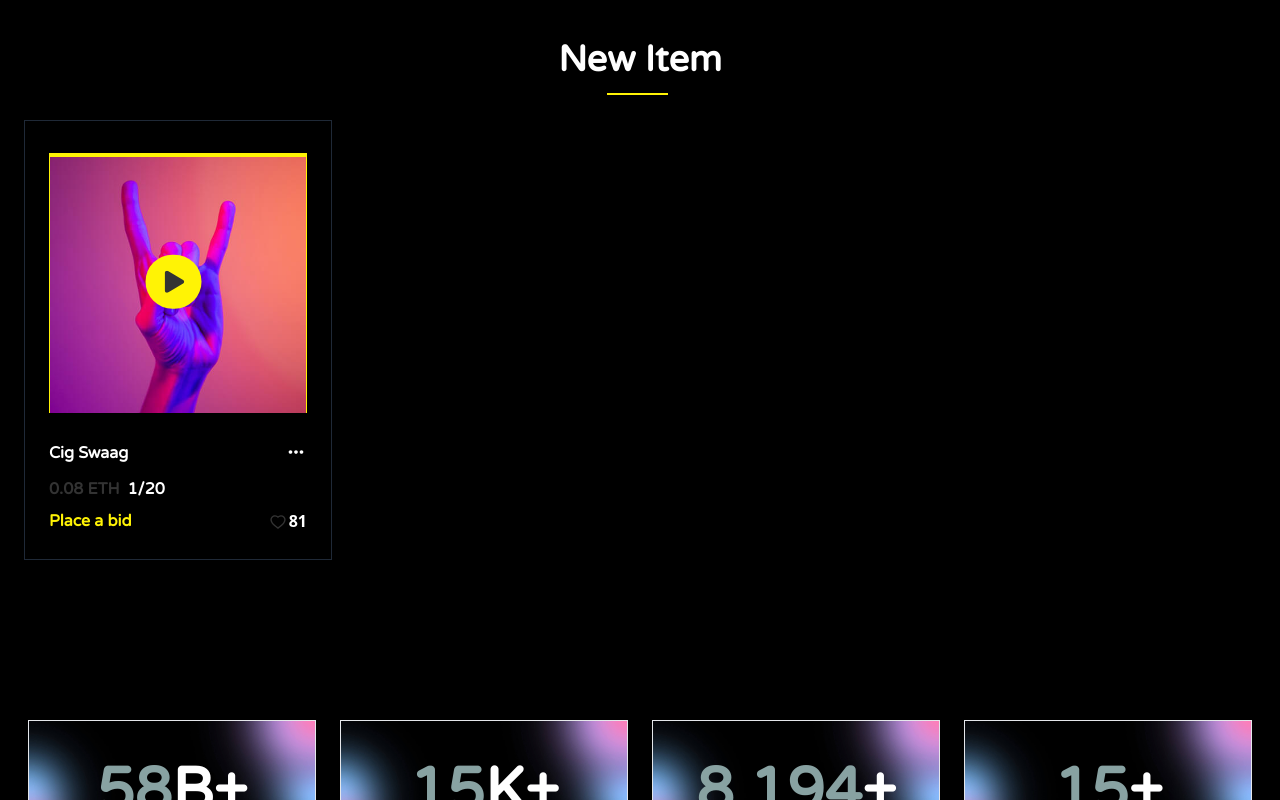
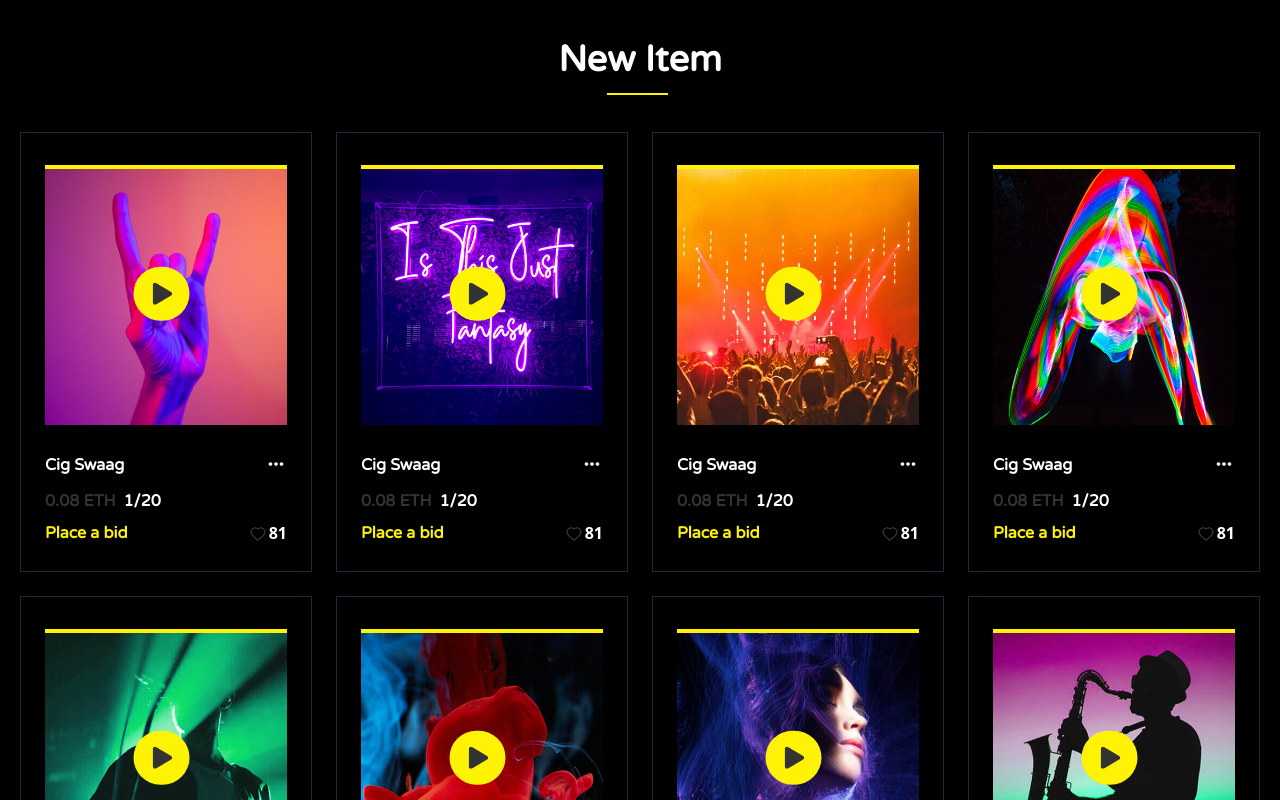
Before and after one commit to BabluMia/NFT, a React (Create React App) app: page / in a window 1280 px wide. Shown: the part 1200-2000 px from the top of the page. Built offline with nearby package versions, Linux system fonts and the light colour scheme.

Commit message:
fixing new item

```diff
--- a/src/Components/NewItems/NewItems.jsx
+++ b/src/Components/NewItems/NewItems.jsx
@@ -23,6 +23,74 @@ const NewItems = () => {
   const heartChsnge = () => {
     setHeart(!heart);
   };
+
+  const items = [
+    {
+        id:1,
+        img:music1,
+        name:"Cig Swaag",
+        eth:"0.08 ETH",
+        count:'1/20',
+        heart:'81'
+    },
+    {
+        id:2,
+        img:music2,
+        name:"Kick Shock",
+        eth:"0.09 ETH",
+        count:'1/22',
+        heart:'61'
+    },
+    {
+        id:3,
+        img:music3,
+        name:"Party House",
+        eth:"0.05 ETH",
+        count:'1/11',
+        heart:'97'
+    },
+    {
+        id:4,
+        img:music4,
+        name:"Militaire Electronic",
+        eth:"0.02 ETH",
+        count:'1/15',
+        heart:'73'
+    },
+    {
+        id:5,
+        img:music5,
+        name:"Someday",
+        eth:"0.06 ETH",
+        count:'1/20',
+        heart:'87'
+    },
+    {
+        id:6,
+        img:music6,
+        name:"Night Ravwe",
+        eth:"0.08 ETH",
+        count:'1/20',
+        heart:'81'
+    },
+    {
+        id:7,
+        img:music7,
+        name:"Sour Rock",
+        eth:"0.08 ETH",
+        count:'1/20',
+        heart:'81'
+    },
+    {
+        id:8,
+        img:music8,
+        name:"Slow Mo",
+        eth:"0.08 ETH",
+        count:'1/26',
+        heart:'61'
+    },
+  ]
+
   return (
     <div className="py-10 max-w-7xl mx-auto">
       <div className="flex flex-col relative items-center">
@@ -36,11 +104,13 @@ const NewItems = () => {
       </div>
 
       {/* item container */}
-      <div className="my-10 grid xl:grid-cols-4 mx-6">
-        <div class="card max-w-xl rounded-none shadow-xl border border-gray-800 px-6  item-cont">
+      <div className="my-10 grid xl:grid-cols-4   mx-2">
+
+        {
+            items.map(item =><div key={item.id} class="card my-3 max-w-xl rounded-none mx-3 shadow-xl border border-gray-800 px-6  item-cont">
           <figure className="mt-6 relative">
             <img
-              src={music1}
+              src={item.img}
               className="new-item h-64 mx-3 mt-3 ring-4 ring-[#fff305]"
               alt="Shoes"
             />
@@ -82,7 +152,9 @@ const NewItems = () => {
               </div>
             </div>
           </div>
-        </div>
+        </div>)
+        }
+
       </div>
     </div>
   );
```
